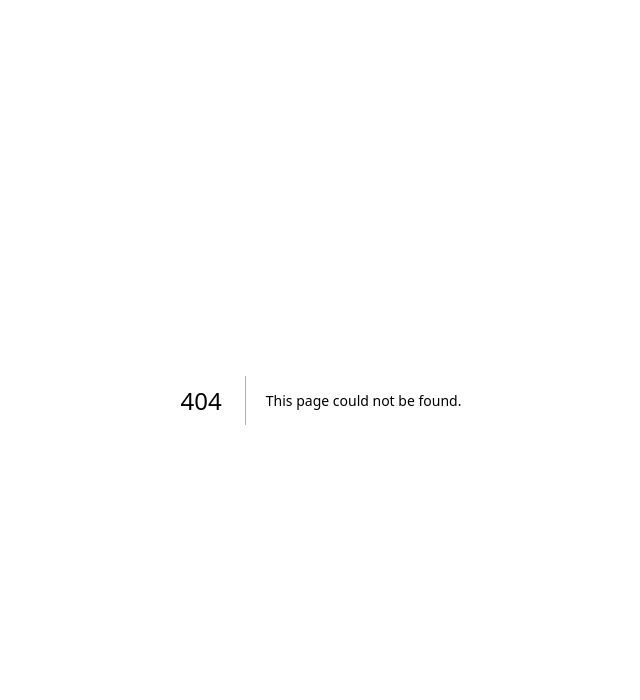
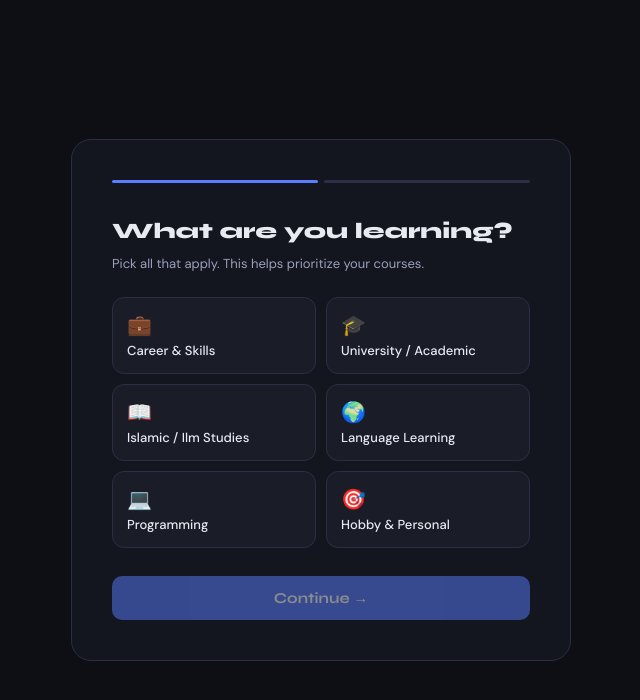
Before and after one commit to rafsan-j/project-focus-V3, a Next.js app: page /onboarding in a window 1280 px wide. Before the commit this address had no page. Shown: the top 700 px of the page, without its empty margins (319-959 px from the left). Built offline with nearby package versions, Linux system fonts and the light colour scheme; no server answers.

Commit message:
Add onboarding page with user goal selection

```diff
--- /dev/null
+++ b/app/onboarding/page.tsx
@@ -0,0 +1,95 @@
+'use client'
+import { useState } from 'react'
+import { createClient } from '@/lib/supabase/client'
+
+const GOALS = [
+  { id:'career', label:'Career & Skills', icon:'💼' },
+  { id:'academic', label:'University / Academic', icon:'🎓' },
+  { id:'religious', label:'Islamic / Ilm Studies', icon:'📖' },
+  { id:'language', label:'Language Learning', icon:'🌍' },
+  { id:'programming', label:'Programming', icon:'💻' },
+  { id:'hobby', label:'Hobby & Personal', icon:'🎯' },
+]
+
+export default function OnboardingPage() {
+  const [step, setStep] = useState(0)
+  const [goals, setGoals] = useState<string[]>([])
+  const [hours, setHours] = useState(2)
+  const [saving, setSaving] = useState(false)
+  const supabase = createClient()
+
+  function toggleGoal(id: string) {
+    setGoals(prev => prev.includes(id) ? prev.filter(g=>g!==id) : [...prev, id])
+  }
+
+  async function finish() {
+    setSaving(true)
+    const { data: { user } } = await supabase.auth.getUser()
+    if (!user) { window.location.replace('/login'); return }
+    await supabase.from('user_profiles').upsert({
+      id: user.id, goals, hours_per_day: hours, onboarding_complete: true
+    })
+    window.location.replace('/')
+  }
+
+  const card: React.CSSProperties = {
+    background:'#13161e', border:'1px solid #2a2f45', borderRadius:'20px',
+    padding:'40px', width:'100%', maxWidth:'500px'
+  }
+
+  return (
+    <div style={{minHeight:'100vh',display:'flex',alignItems:'center',justifyContent:'center',background:'#0d0f14',padding:'20px'}}>
+      <div style={card}>
+        {/* Progress */}
+        <div style={{display:'flex',gap:'6px',marginBottom:'32px'}}>
+          {[0,1].map(i => (
+            <div key={i} style={{flex:1,height:'3px',borderRadius:'2px',background:i<=step?'#5b7cff':'#2a2f45',transition:'background .3s'}}/>
+          ))}
+        </div>
+
+        {step === 0 && (
+          <>
+            <div style={{fontFamily:'Syne,sans-serif',fontWeight:800,fontSize:'22px',color:'#e8eaf2',marginBottom:'6px'}}>What are you learning?</div>
+            <div style={{color:'#9aa0bb',fontSize:'13px',marginBottom:'24px'}}>Pick all that apply. This helps prioritize your courses.</div>
+            <div style={{display:'grid',gridTemplateColumns:'1fr 1fr',gap:'10px',marginBottom:'28px'}}>
+              {GOALS.map(g => (
+                <button key={g.id} onClick={()=>toggleGoal(g.id)}
+                  style={{background:goals.includes(g.id)?'rgba(91,124,255,0.15)':'#1a1d27',border:`1px solid ${goals.includes(g.id)?'#5b7cff':'#2a2f45'}`,borderRadius:'12px',padding:'14px',cursor:'pointer',textAlign:'left',transition:'all .15s'}}>
+                  <div style={{fontSize:'20px',marginBottom:'4px'}}>{g.icon}</div>
+                  <div style={{fontSize:'13px',fontWeight:500,color:goals.includes(g.id)?'#5b7cff':'#e8eaf2'}}>{g.label}</div>
+                </button>
+              ))}
+            </div>
+            <button onClick={()=>setStep(1)} disabled={!goals.length}
+              style={{width:'100%',background:'#5b7cff',border:'none',borderRadius:'10px',padding:'13px',color:'#fff',fontFamily:'Syne,sans-serif',fontWeight:700,fontSize:'15px',cursor:goals.length?'pointer':'not-allowed',opacity:goals.length?1:0.5}}>
+              Continue →
+            </button>
+          </>
+        )}
+
+        {step === 1 && (
+          <>
+            <div style={{fontFamily:'Syne,sans-serif',fontWeight:800,fontSize:'22px',color:'#e8eaf2',marginBottom:'6px'}}>How many hours can you study daily?</div>
+            <div style={{color:'#9aa0bb',fontSize:'13px',marginBottom:'32px'}}>Used to help prioritize your active courses realistically.</div>
+            <div style={{textAlign:'center',marginBottom:'16px'}}>
+              <div style={{fontFamily:'Syne,sans-serif',fontWeight:800,fontSize:'56px',color:'#5b7cff',lineHeight:1}}>{hours}</div>
+              <div style={{fontSize:'13px',color:'#9aa0bb',marginTop:'4px'}}>hours per day</div>
+            </div>
+            <input type="range" min={0.5} max={12} step={0.5} value={hours} onChange={e=>setHours(Number(e.target.value))}
+              style={{width:'100%',accentColor:'#5b7cff',marginBottom:'32px'}}/>
+            <div style={{display:'flex',gap:'10px'}}>
+              <button onClick={()=>setStep(0)}
+                style={{flex:1,background:'none',border:'1px solid #2a2f45',borderRadius:'10px',padding:'12px',color:'#9aa0bb',cursor:'pointer',fontSize:'14px'}}>
+                Back
+              </button>
+              <button onClick={finish} disabled={saving}
+                style={{flex:2,background:'#5b7cff',border:'none',borderRadius:'10px',padding:'12px',color:'#fff',fontFamily:'Syne,sans-serif',fontWeight:700,fontSize:'15px',cursor:'pointer',opacity:saving?0.7:1}}>
+                {saving ? 'Saving...' : "Let's Focus →"}
+              </button>
+            </div>
+          </>
+        )}
+      </div>
+    </div>
+  )
+}
```
